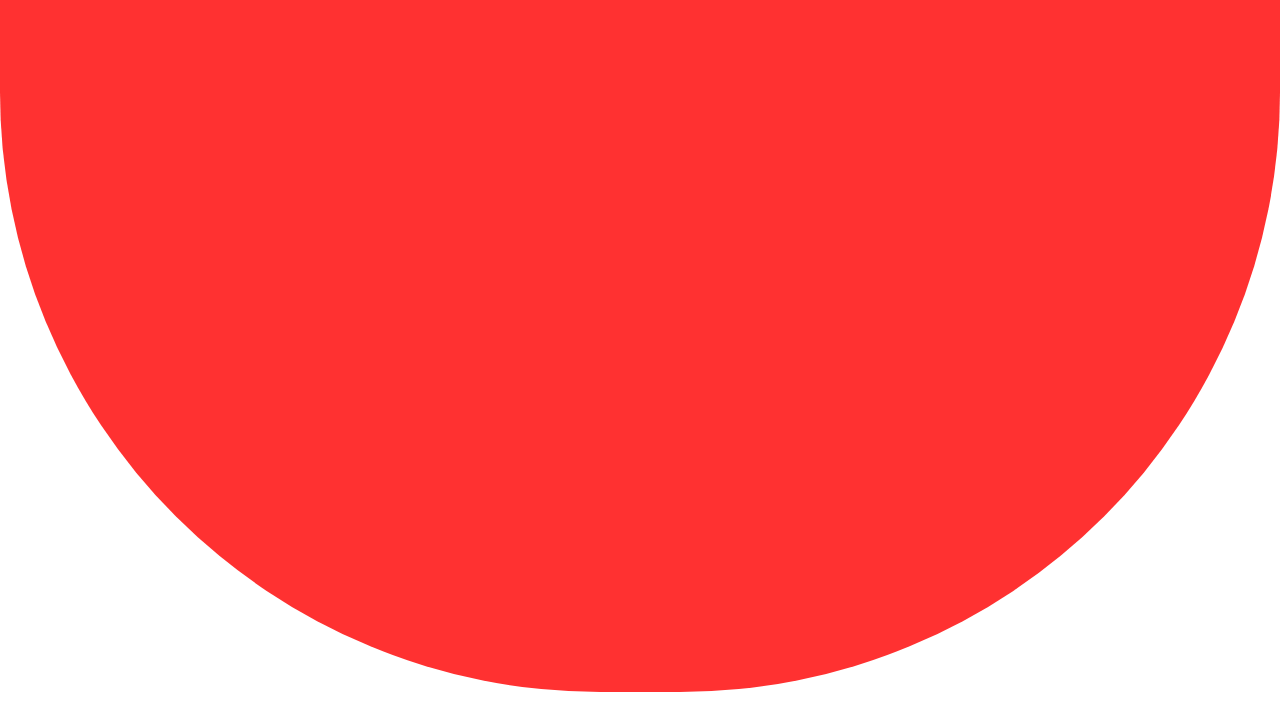
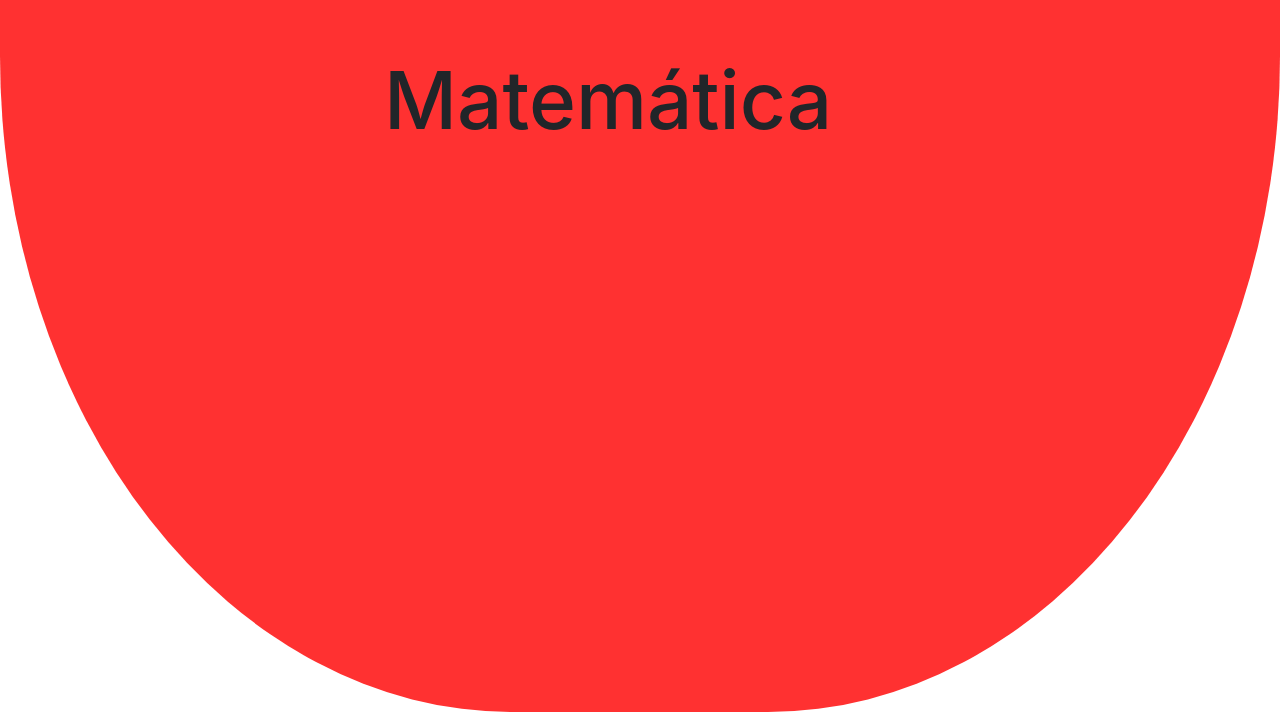
Before and after one commit to senacrs-emti/2023-1MB-educom-G04, a plain HTML site: page matematica.html in a window 1280 px wide. Shown: the part 108-821 px from the top of the page. Drawn offline with nearby package versions, Linux system fonts and the light colour scheme.

Commit message:
base molde

```diff
--- a/matematica.css
+++ b/matematica.css
@@ -14,20 +14,22 @@
    --cinza:#303033;
    --branco:#F7F7F9;
 }
-#retangulo{
-    width: 100%;
-    height: 30vh;
-}
+
 #meiocirculo {
     margin-left:50%;
     transform: translate(-50%, -50%);
-    height: 140vh;
+    height: 205vh;
     width: 100%;
-    border-radius: 0px 0px 600px 600px;
+    border-radius: 0px 0px 40% 40%;
     background-color: #FF3131;
 }
 #titulo{
-
+    z-index: 99999;
     position: absolute;
+    top: 0%;
+    background: transparent;
+    margin-left: 30vw;
+    margin-top: 20vh;
+    font-size: 80px;
 
 }
--- a/matematica.html
+++ b/matematica.html
@@ -13,9 +13,15 @@
   <body>
 
     <header>
-      <div id="retangulo"></div>
-      <div id="meiocirculo"></div>
-      <h1 id="titulo">Matemática</h1>
+        <div id="meiocirculo">
+
+        </div>
+        <h1 id="titulo">Matemática</h1>
+      <main>
+      </main>
+      <footer>
+
+      </footer>
     </header>
 
 
```
